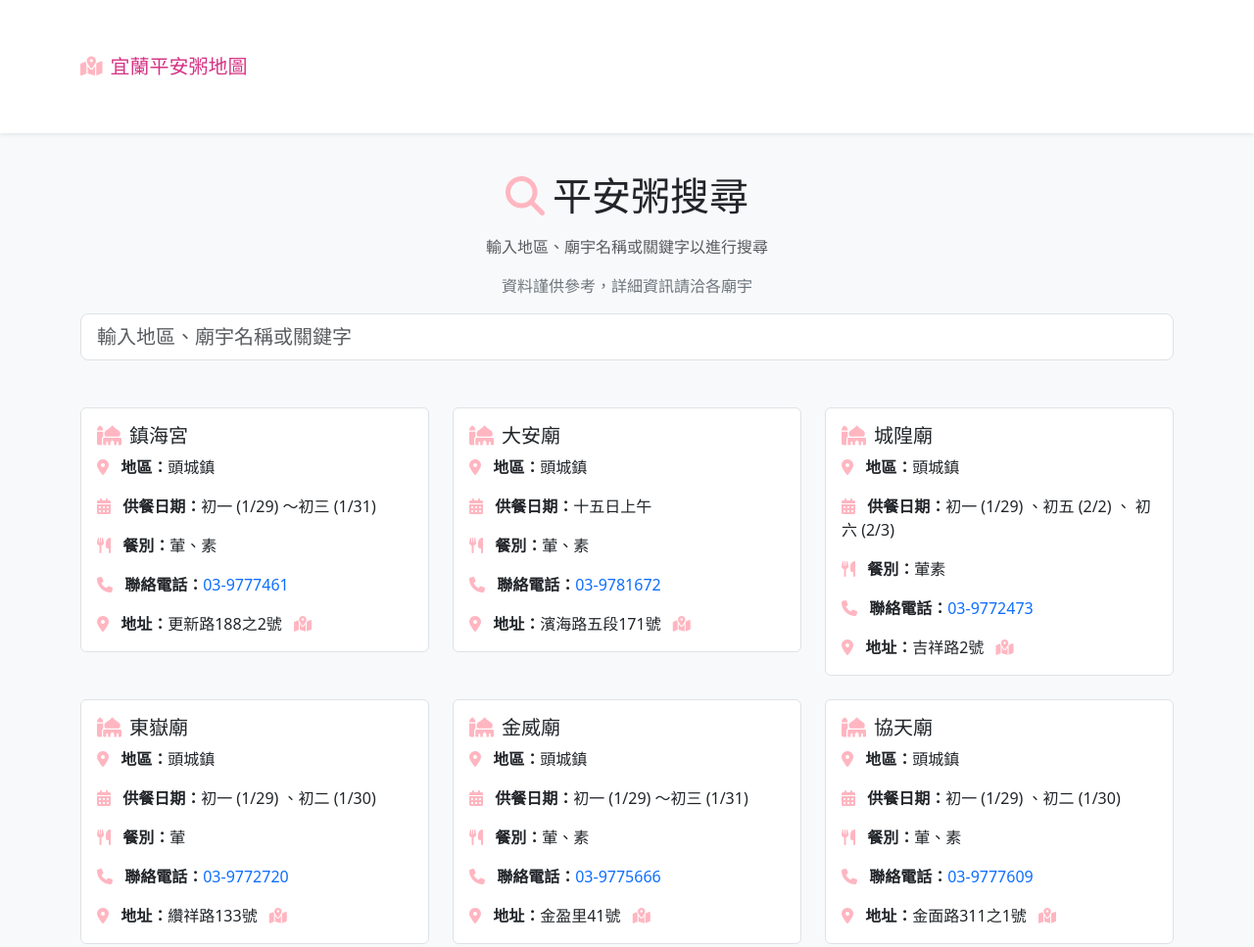
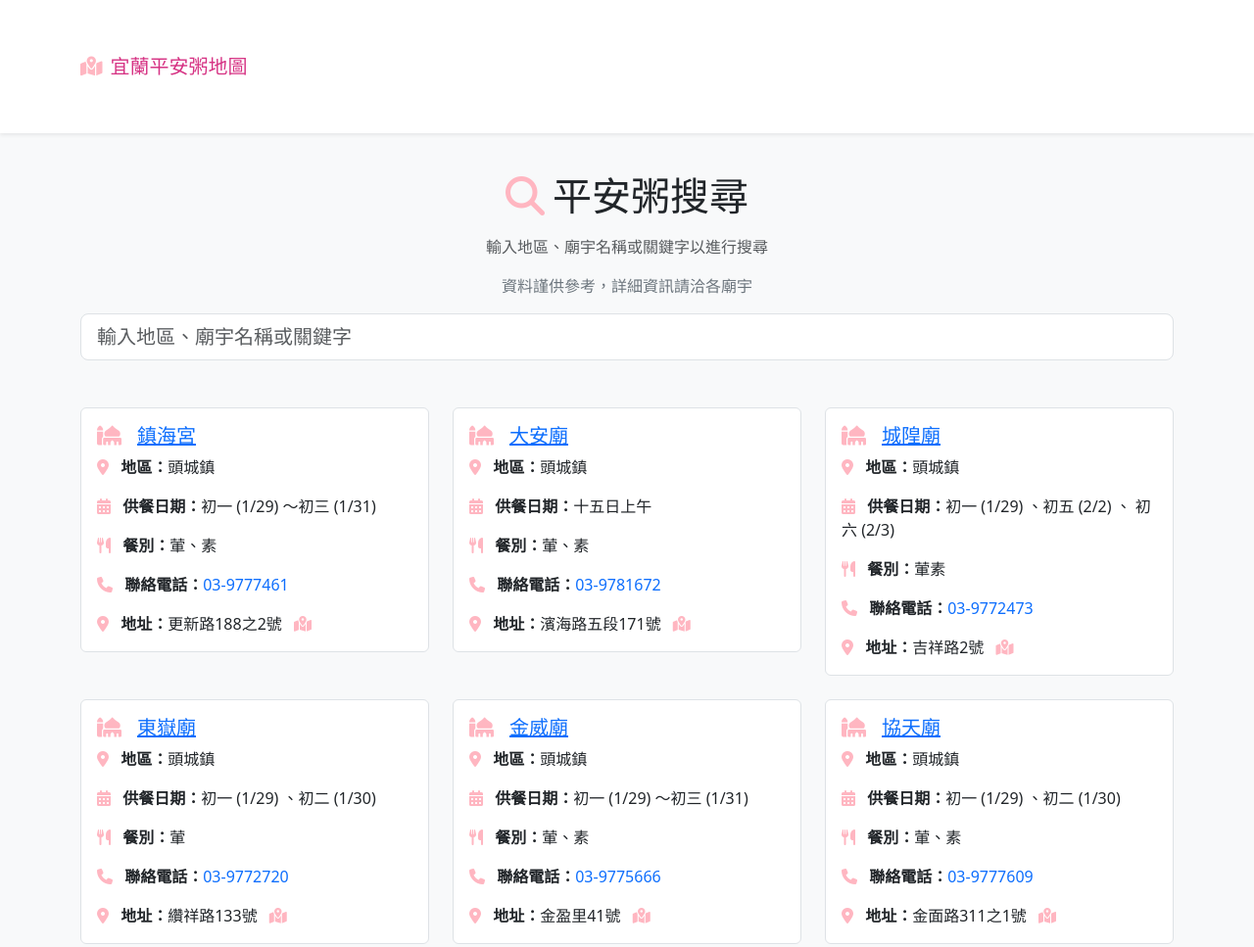
Before and after one commit to Oswlad/appleSafe, a plain HTML site: page index.html in a window 1280 px wide. Shown: the top 967 px of the page at 98% size. Drawn offline with nearby package versions, Linux system fonts and the light colour scheme.

Commit message:
update title

```diff
--- a/index.html
+++ b/index.html
@@ -133,7 +133,8 @@
 
                     cardBody.innerHTML = `
                         <h5 class="card-title">
-                            <i class="fa-solid fa-mosque me-2 icon-pink"></i>${data.廟宇名稱}
+                            <i class="fa-solid fa-mosque me-2 icon-pink"></i><a href="https://www.google.com/maps/search/?api=1&query=${encodeURIComponent(data.地址)}" target="_blank" class="ms-2" title="查看地圖">${data.廟宇名稱}
+                            </a>
                         </h5>
                         <p class="card-text">
                             <i class="fa-solid fa-map-marker-alt me-2 icon-pink"></i>
```
